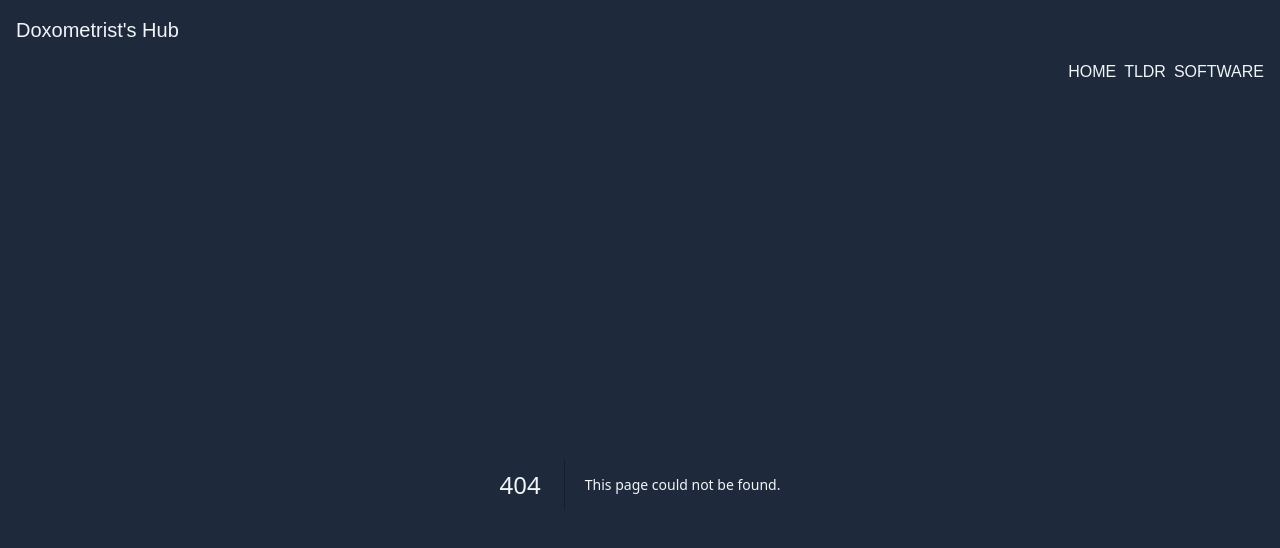
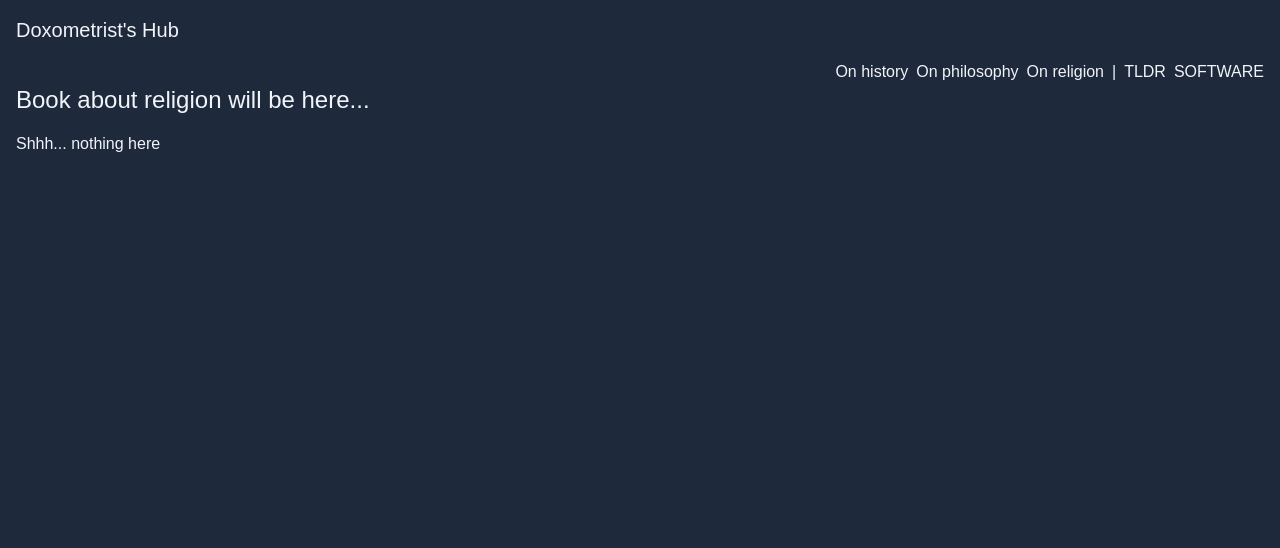
Before and after one commit to doxometrist/hub, a Next.js app: page /religion-book in a window 1280 px wide. Before the commit this address had no page. Shown: the top 548 px of the page. Built offline with nearby package versions, Linux system fonts and the light colour scheme; a web font is replaced by a local one.

Commit message:
lain out bases for the future

```diff
--- /dev/null
+++ b/src/app/history-book/page.tsx
@@ -0,0 +1,12 @@
+import Link from "next/link";
+
+export default function Page() {
+  return (
+    <>
+      <header className="flex justify-between mb-4 items-center">
+        <h1 className="text-2xl">Book about history will be here...</h1>
+      </header>
+      <h2>Shhh... nothing here</h2>
+    </>
+  );
+}
--- a/src/app/layout.tsx
+++ b/src/app/layout.tsx
@@ -6,8 +6,8 @@ import { config } from "@fortawesome/fontawesome-svg-core";
 import "@fortawesome/fontawesome-svg-core/styles.css";
 
 export const metadata = {
-  title: "Todo App",
-  description: "Generated by create next app",
+  title: "Doxometrist's Hub",
+  description: "Stringing together substack posts",
 };
 
 export default function RootLayout({
--- /dev/null
+++ b/src/app/philosophy-book/page.tsx
@@ -0,0 +1,12 @@
+import Link from "next/link";
+
+export default function Page() {
+  return (
+    <>
+      <header className="flex justify-between mb-4 items-center">
+        <h1 className="text-2xl">Book about philosophy will be here...</h1>
+      </header>
+      <h2>Shhh... nothing here</h2>
+    </>
+  );
+}
--- /dev/null
+++ b/src/app/religion-book/page.tsx
@@ -0,0 +1,12 @@
+import Link from "next/link";
+
+export default function Page() {
+  return (
+    <>
+      <header className="flex justify-between mb-4 items-center">
+        <h1 className="text-2xl">Book about religion will be here...</h1>
+      </header>
+      <h2>Shhh... nothing here</h2>
+    </>
+  );
+}
--- a/src/components/Hero.tsx
+++ b/src/components/Hero.tsx
@@ -8,14 +8,15 @@ const outcomes = [
   "All other stuff - if I do a podcast one day, it'll be referenced here!",
 ];
 
-
 const Hero = () => {
   return (
-    <div className="border border-gray-200 md:flex md:flex-row">
-      <div className="bg-gray-100 text-center md:w-1/3">
-        <Image src={""} alt={""} />
-      </div>
-      <div className="px-4 md:px-8 py-6 self-center md:w-2/3">
+    <div className="border border-gray-200 md:flex md:flex-row rounded-xl">
+      {
+        /* <div className="bg-gray-100 text-center md:w-1/3">
+        <Image src={'/assets/images/pfp-edit.jpg'} alt={""} width={80} height={80} />
+      </div> */
+      }
+      <div className="px-4 md:px-8 py-6 self-center md:w-2/3 ">
         <h2 className="font-bold text-2xl mb-3">this is a directory to my:</h2>
         <ul className="mb-6">
           {outcomes.map((i) => (
--- a/src/components/post-related/SeriesCard.tsx
+++ b/src/components/post-related/SeriesCard.tsx
@@ -12,30 +12,34 @@ const ComingSoonBadge = () => (
 );
 
 function SeriesCard(
-  { description, title, completed, id, photoUrl }: SeriesProps,
+  { href, description, title, completed, id, photoUrl }: SeriesProps,
 ) {
   const partialUrl = `series-${title}`;
   const url = `http://localhost:3000/#${partialUrl}`;
   return (
-    <div id={id.toString()}>
+    <div id={id.toString()} className="mx-2">
       {photoUrl &&
         (
           <Image
             src={photoUrl}
-            width={80}
-            height={80}
+            width={280}
+            height={280}
             alt={`${title} reference picture`}
           />
         )}
       <div id="heading" className="m-2 p-2 flex flex-row">
-        <button
+        {
+          /* <button
           onClick={() => navigator.clipboard.writeText(url)}
           className="m-2 p-2"
         >
-          copy reference
+          {series}
           <FontAwesomeIcon icon="link" />
-        </button>
-        <h3 className="text-xl bold">{title}</h3>
+        </button> */
+        }
+        <a href={href}>
+          <h3 className="text-xl bold underline">{title}</h3>
+        </a>
       </div>
       <div id="detailsLink" className="m-2 p-2 underline">
         <a href={`/series/${id}`}>See more</a>
--- a/src/components/sitewide/Navbar.tsx
+++ b/src/components/sitewide/Navbar.tsx
@@ -1,26 +1,29 @@
 import Link from "next/link";
+
+interface NavButtonProps {
+  link: string;
+  text: string;
+}
+
+function NavButton({ link, text }: NavButtonProps) {
+  return (
+    <div className="w3-bar w3-black w3-card">
+      <Link href={link} className="w3-bar-item w3-button w3-padding-large">
+        {text}
+      </Link>
+    </div>
+  );
+}
 
 export function Navbar() {
   return (
     <div className="w3-top  flex flex-row gap-2 justify-end" id="navbar ">
-      <div className="w3-bar w3-black w3-card">
-        <Link href="/" className="w3-bar-item w3-button w3-padding-large">
-          HOME
-        </Link>
-      </div>
-      <div className="w3-bar w3-black w3-card">
-        <Link href="/tldr" className="w3-bar-item w3-button w3-padding-large">
-          TLDR
-        </Link>
-      </div>
-      <div className="w3-bar w3-black w3-card">
-        <Link
-          href="/software"
-          className="w3-bar-item w3-button w3-padding-large"
-        >
-          SOFTWARE
-        </Link>
-      </div>
+      <NavButton link="history-book" text="On history" />
+      <NavButton link="philosophy-book" text="On philosophy" />
+      <NavButton link="religion-book" text="On religion" />
+      <p>|</p>
+      <NavButton link="/tldr" text="TLDR" />
+      <NavButton link="/software" text="SOFTWARE" />
     </div>
   );
 }
--- a/src/data/series.ts
+++ b/src/data/series.ts
@@ -14,7 +14,7 @@ const starterSeries: SeriesProps = {
   href: "https://doxometrist.substack.com/p/tpot-hermeticism-or-a-pagan-guide",
   description: "",
   photoUrl: "",
-  title: "Starter series",
+  title: "Pagan/acc",
   completed: false,
   id: 1,
   featured: true
```
Also changed, not shown: assets/images/pfp-edit.jpg (added).
